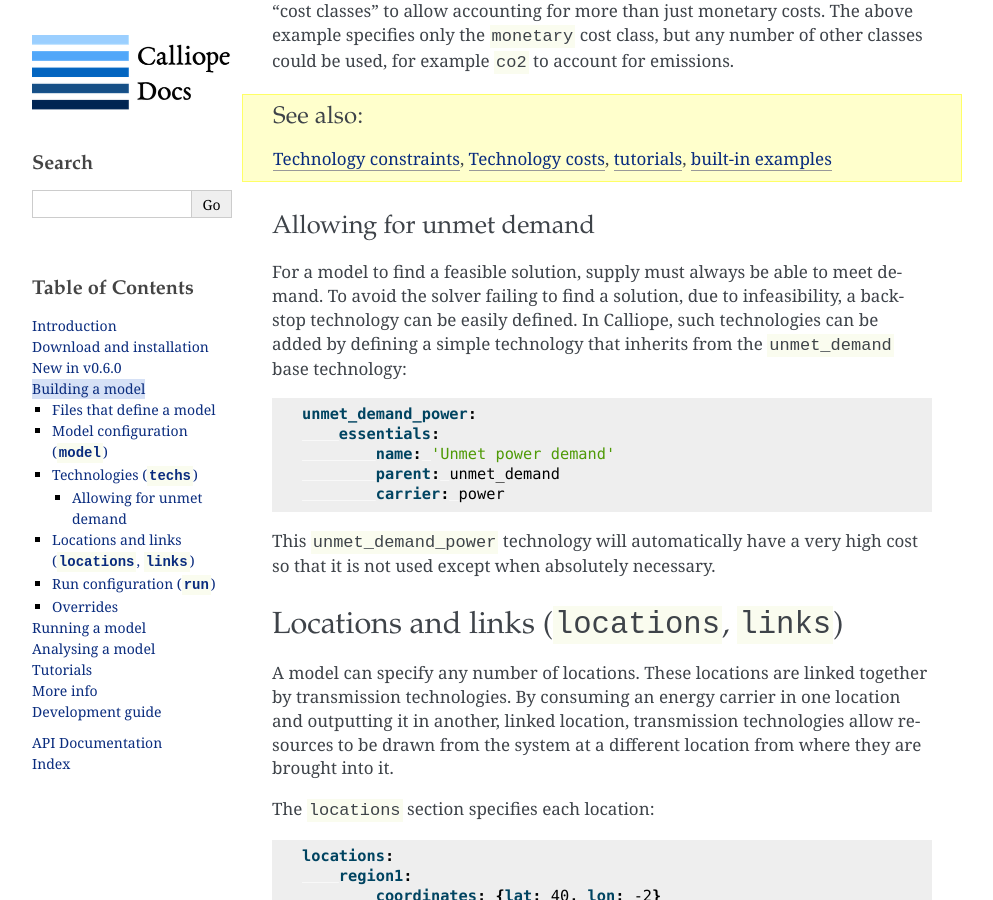
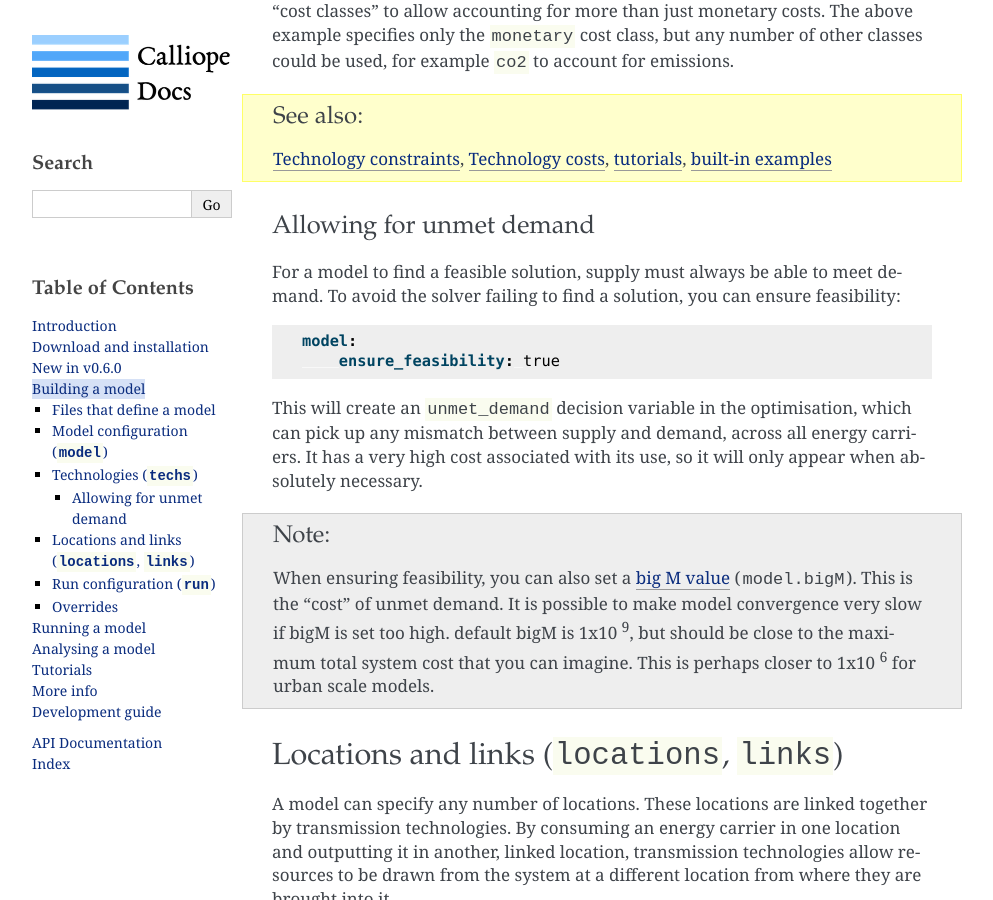
Before and after one commit to calliope-project/calliope, a Sphinx documentation site: the page built from doc/user/building.rst, in a window 1280 px wide and 900 px high, scrolled down 3633 px. Shown: the whole window, without its empty margins (148-1141 px from the left). Built offline with Sphinx 7.4.7, drawn with Linux system fonts in a browser that asks for light colours; pages that are not in the unit, such as notebooks, are missing from menus.

Commit message:
fix plotting, update docs

```diff
--- a/doc/user/building.rst
+++ b/doc/user/building.rst
@@ -122,17 +122,17 @@ The ``costs`` section gives costs for the technology. Calliope uses the concept
 Allowing for unmet demand
 -------------------------
 
-For a model to find a feasible solution, supply must always be able to meet demand. To avoid the solver failing to find a solution, due to infeasibility, a backstop technology can be easily defined. In Calliope, such technologies can be added by defining a simple technology that inherits from the ``unmet_demand`` base technology:
+For a model to find a feasible solution, supply must always be able to meet demand. To avoid the solver failing to find a solution, you can ensure feasibility:
 
 .. code-block:: yaml
 
-    unmet_demand_power:
-        essentials:
-            name: 'Unmet power demand'
-            parent: unmet_demand
-            carrier: power
+    model:
+        ensure_feasibility: true
 
-This ``unmet_demand_power`` technology will automatically have a very high cost so that it is not used except when absolutely necessary.
+This will create an ``unmet_demand`` decision variable in the optimisation, which can pick up any mismatch between supply and demand, across all energy carriers. It has a very high cost associated with its use, so it will only appear when absolutely necessary.
+
+.. note::
+    When ensuring feasibility, you can also set a `big M value <https://en.wikipedia.org/wiki/Big_M_method>`_ (``model.bigM``). This is the "cost" of unmet demand. It is possible to make model convergence very slow if bigM is set too high. default bigM is 1x10 :sup:`9`, but should be close to the maximum total system cost that you can imagine. This is perhaps closer to 1x10 :sup:`6` for urban scale models.
 
 ----------------------------------------------
 Locations and links (``locations``, ``links``)
```
Also changed, not shown: 1 other file.
